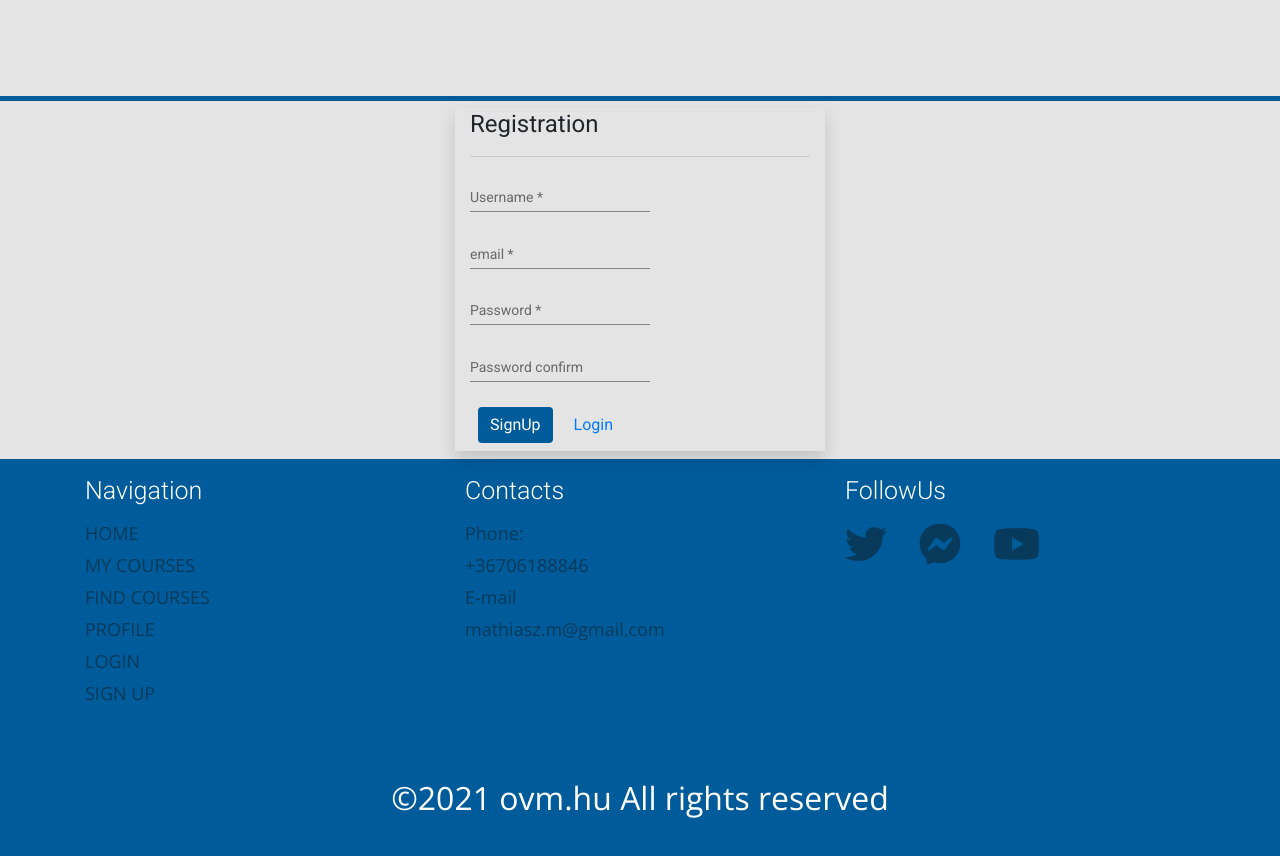
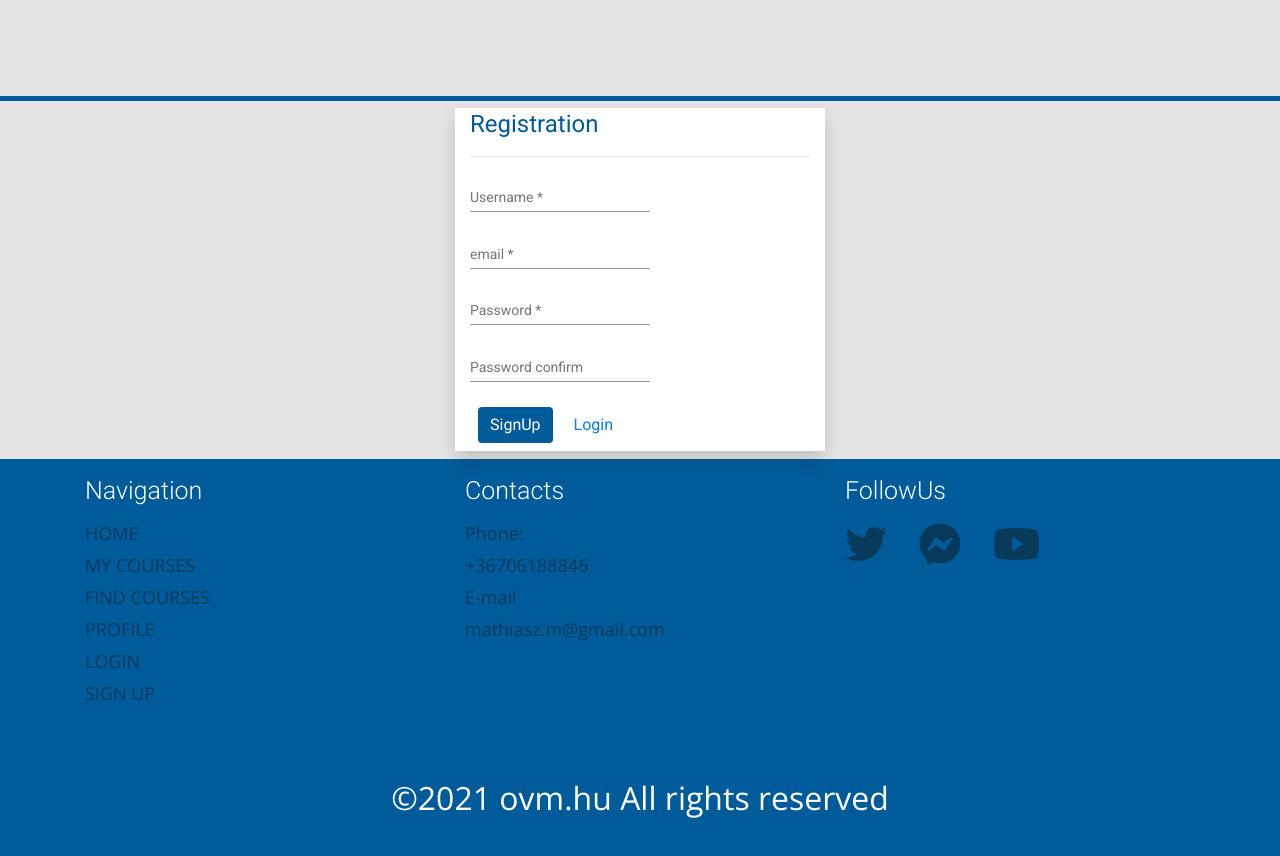
Before and after one commit to MethHUN/Szakdolgozat, an Angular app in the folder ov/: page /registration in a window 1280 px wide. Shown: the top 856 px of the page. Built offline with nearby package versions, Linux system fonts and the light colour scheme.

Commit message:
fix style on box comps

```diff
--- a/ov/src/app/edit-user/edit-user.component.html
+++ b/ov/src/app/edit-user/edit-user.component.html
@@ -1,5 +1,5 @@
 <div class="container ">
-  <div class="  col-sm-6 col-md-4 center shadow mt-2 mb-2 ">
+  <div class="  col-sm-6 col-md-4 center shadow mt-2 mb-2 insideBox ">
     <h1 class="title">Edit profile
     </h1>
     <hr>
--- a/ov/src/app/logIn/logIn.component.html
+++ b/ov/src/app/logIn/logIn.component.html
@@ -1,5 +1,5 @@
 <div class="container " [ngClass]="{'containerNext':!visible}">
-  <div class="  col-sm-6 col-md-4 center shadow mt-2 mb-2 ">
+  <div class="  col-sm-6 col-md-4 center shadow mt-2 mb-2 insideBox ">
     <h1 class="title">Login
     </h1>
     <hr>
@@ -11,7 +11,6 @@
             <input matInput placeholder="username" formControlName="username">
             <mat-error *ngIf="username.invalid  && username.touched">Incorrect Username</mat-error>
           </mat-form-field>
-
           <mat-form-field class="example-full-width">
             <mat-label>Old Password</mat-label>
             <input matInput type="password" placeholder="password" formControlName="password">
--- a/ov/src/app/registration/registration.component.html
+++ b/ov/src/app/registration/registration.component.html
@@ -1,5 +1,5 @@
 <div class="container " [ngClass]="{'containerNext':!visible}" >
-  <div class="  col-sm-6 col-md-4 center shadow mt-2 mb-2 ">
+  <div class="  col-sm-6 col-md-4 center shadow mt-2 mb-2 insideBox ">
     <h1 class="title">Registration</h1>
 
     <hr>
--- a/ov/src/styles.scss
+++ b/ov/src/styles.scss
@@ -53,7 +53,13 @@ body {
     animation-duration: 1s  ;
   }
 }
+.insideBox {
+  background-color: #fff ;
 
+  h1{
+    color: $colorPrimary;
+  }
+}
 
 html, body { height: 100%; }
 body { margin: 0; font-family: Roboto, "Helvetica Neue", sans-serif; }
```
